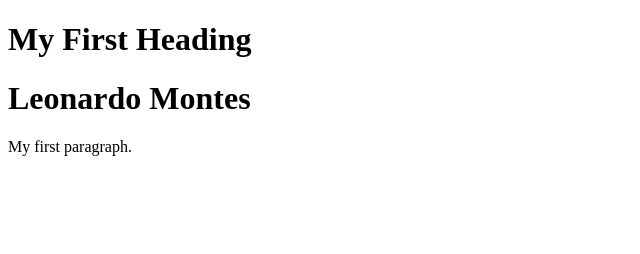
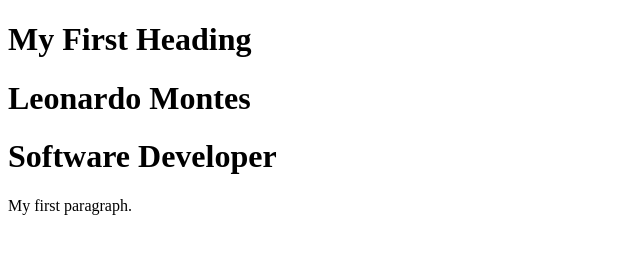
Before and after one commit to leonarago/misiontic3, a plain HTML site: page Index.html in a window 1280 px wide. Shown: the whole page, without its empty margins (0-640 px from the left). Drawn offline with Linux system fonts and the light colour scheme.

Commit message:
add job title

```diff
--- a/Index.html
+++ b/Index.html
@@ -7,6 +7,7 @@
 
 <h1>My First Heading</h1>
 <h1>Leonardo Montes</h1>
+<h1>Software Developer</h1>
 <p>My first paragraph.</p>
 
 </body>
```
